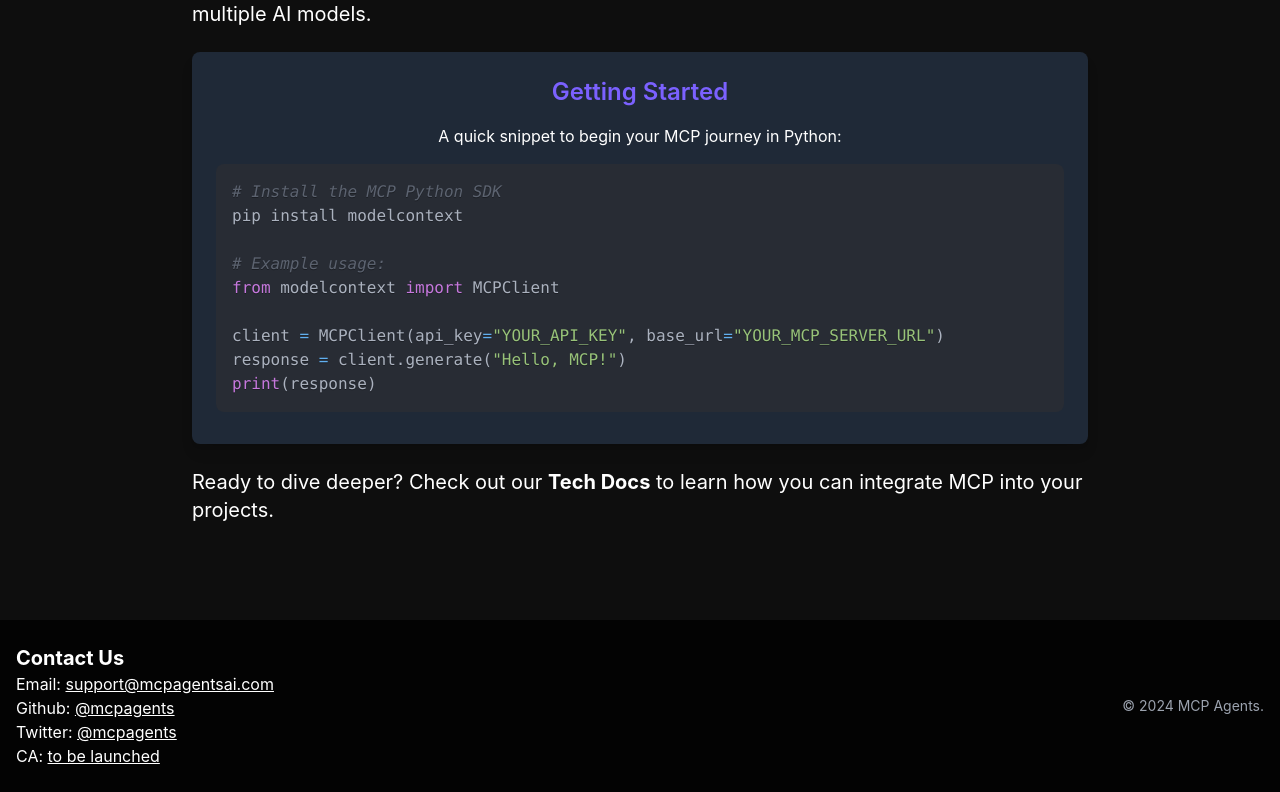
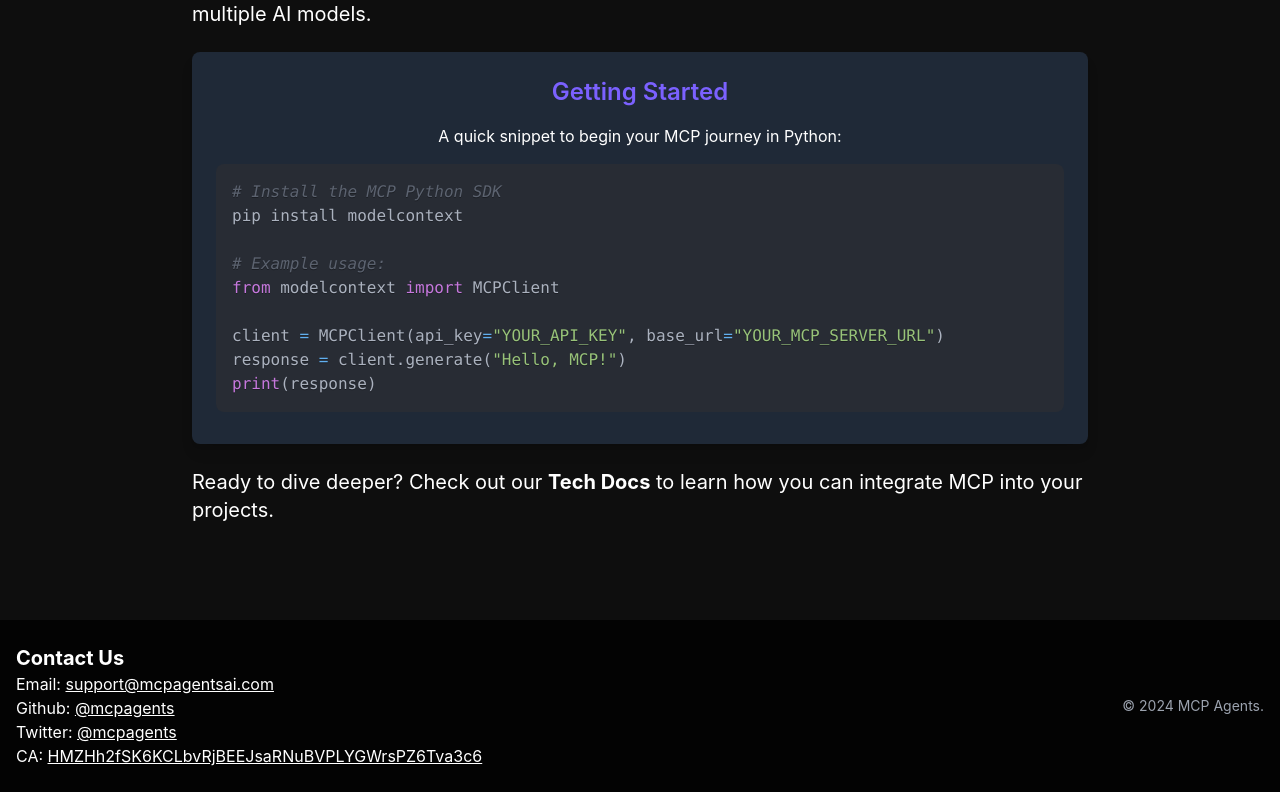
Before and after one commit to MCPAgents/agency, a Next.js app: page / in a window 1280 px wide. Shown: the part 524-1316 px from the top of the page. Built offline with nearby package versions, Linux system fonts and the light colour scheme.

Commit message:
add real CA

```diff
--- a/components/Footer.js
+++ b/components/Footer.js
@@ -7,7 +7,7 @@ export default function Footer() {
             <p>Email: <a href="mailto:support@mcpagentsai.com" className="underline hover:text-mcp-purple">support@mcpagentsai.com</a></p>
             <p>Github: <a href="https://github.com/MCPAgents/agency" className="underline hover:text-mcp-purple">@mcpagents</a></p>
             <p>Twitter: <a href="https://x.com/vicunai_?s=11&t=IrGkUBzm35569bCilBv5oA" className="underline hover:text-mcp-purple">@mcpagents</a></p>
-            <p>CA: <a href="https://pump.fun/coin/12345pump" className="underline hover:text-mcp-purple">to be launched</a></p>
+            <p>CA: <a href="https://pump.fun/coin/HMZHh2fSK6KCLbvRjBEEJsaRNuBVPLYGWrsPZ6Tva3c6pump" className="underline hover:text-mcp-purple">HMZHh2fSK6KCLbvRjBEEJsaRNuBVPLYGWrsPZ6Tva3c6</a></p>
           </div>
           <div className="text-center">
             <p className="text-sm text-gray-400">© {new Date().getFullYear()} MCP Agents.</p>
```
